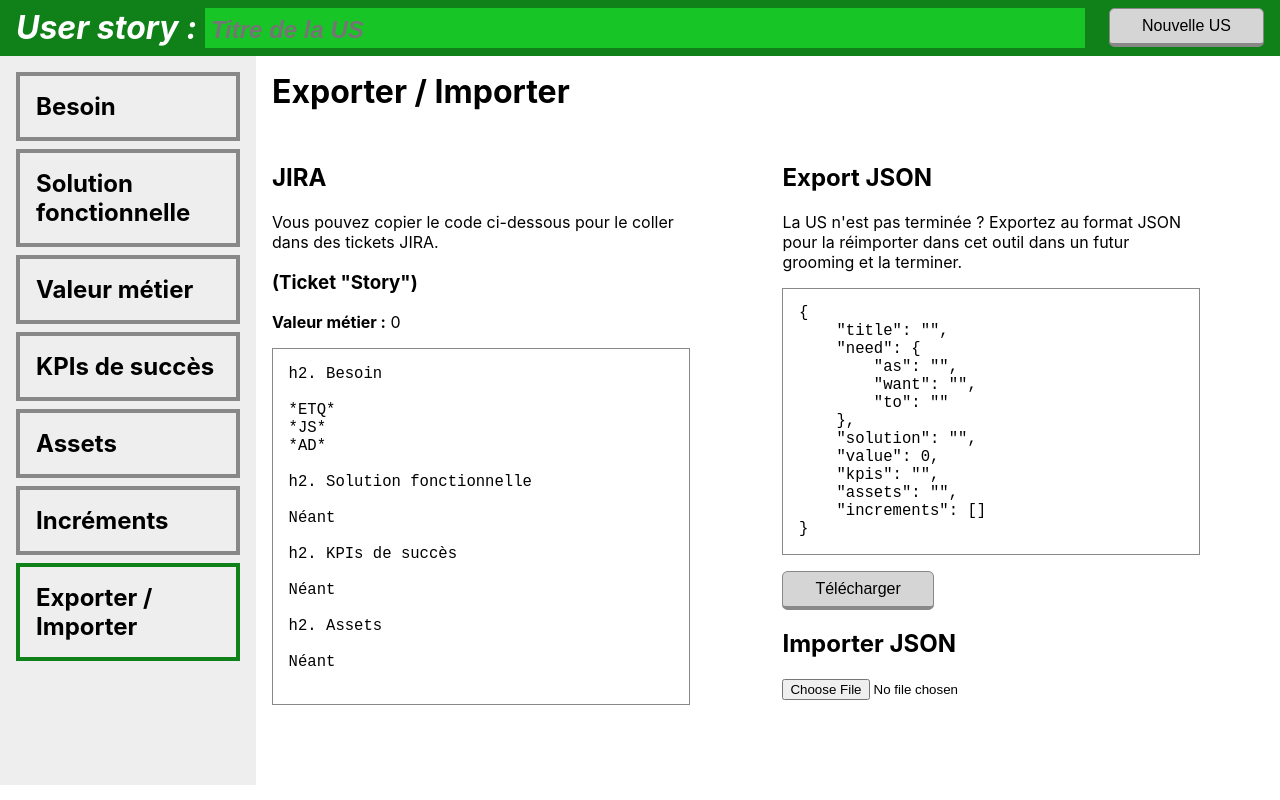
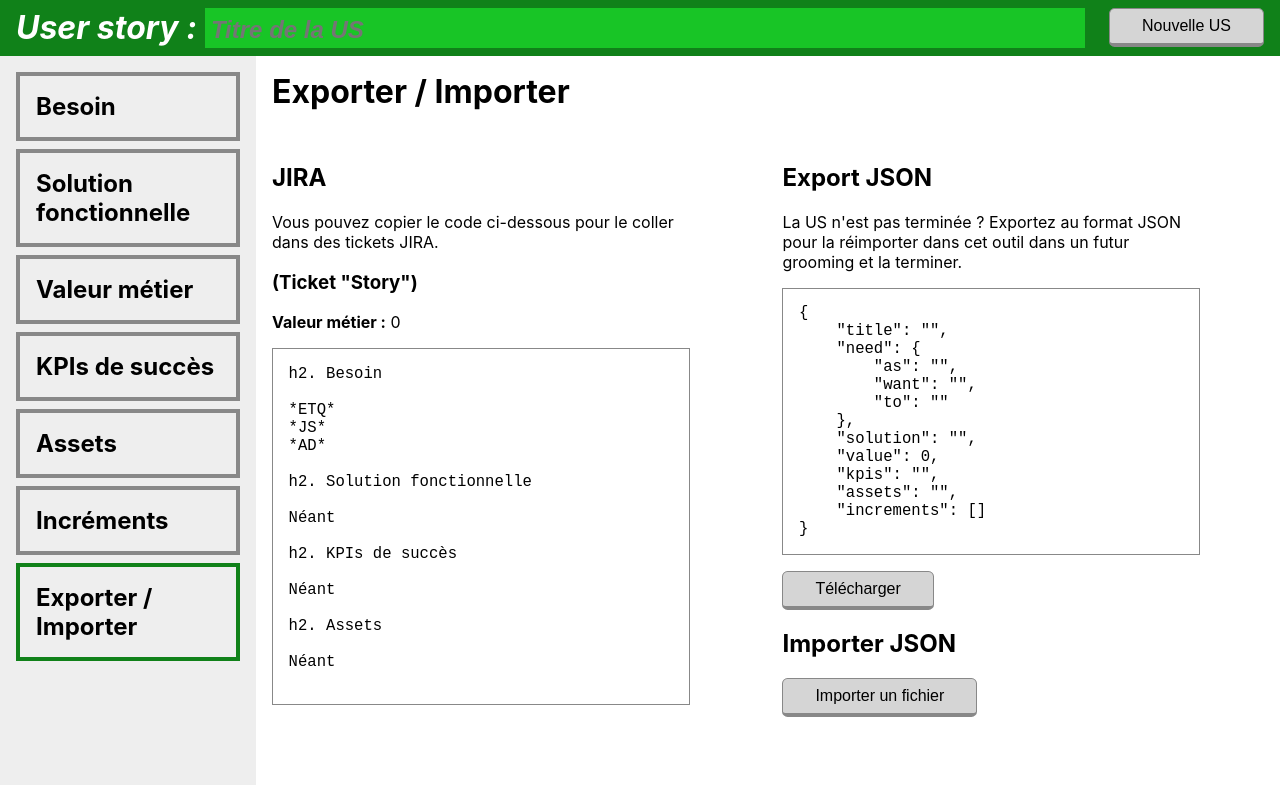
Before and after one commit to is06team/roadtrip-grooming, a Next.js app: page / in a window 1280 px wide. Both pictures are taken after a click on the item "Exporter / Importer". Built offline with nearby package versions, Linux system fonts and the light colour scheme.

Commit message:
Better upload button

```diff
--- a/pages/components/ExportImportPhase/index.js
+++ b/pages/components/ExportImportPhase/index.js
@@ -44,8 +44,10 @@ const ExportImportPhase = ({ isCurrentPhase, data, onImport }) => {
           <button onClick={() => downloadJsonExport()}>Télécharger</button>
 
           <h2>Importer JSON</h2>
-          <div>
+          <div class="file-field-container">
+            <label class="button" for="json_upload">Importer un fichier</label>
             <input
+              id="json_upload"
               type="file"
               accept="application/json"
               name="importJsonFile"
--- a/styles/globals.scss
+++ b/styles/globals.scss
@@ -86,7 +86,7 @@ p {
   margin: 0 0 1em 0;
 }
 
-button {
+button, .file-field-container .button {
   cursor: pointer;
   font-family: Arial, Helvetica, sans-serif;
   border-radius: 0.35em;
@@ -189,3 +189,15 @@ select {
   overflow-y: scroll;
   font-size: 1.2em;
 }
+
+.file-field-container {
+  position: relative;
+
+  .button {
+    width: auto;
+  }
+}
+
+input[type="file"] {
+  opacity: 0;
+}
```
